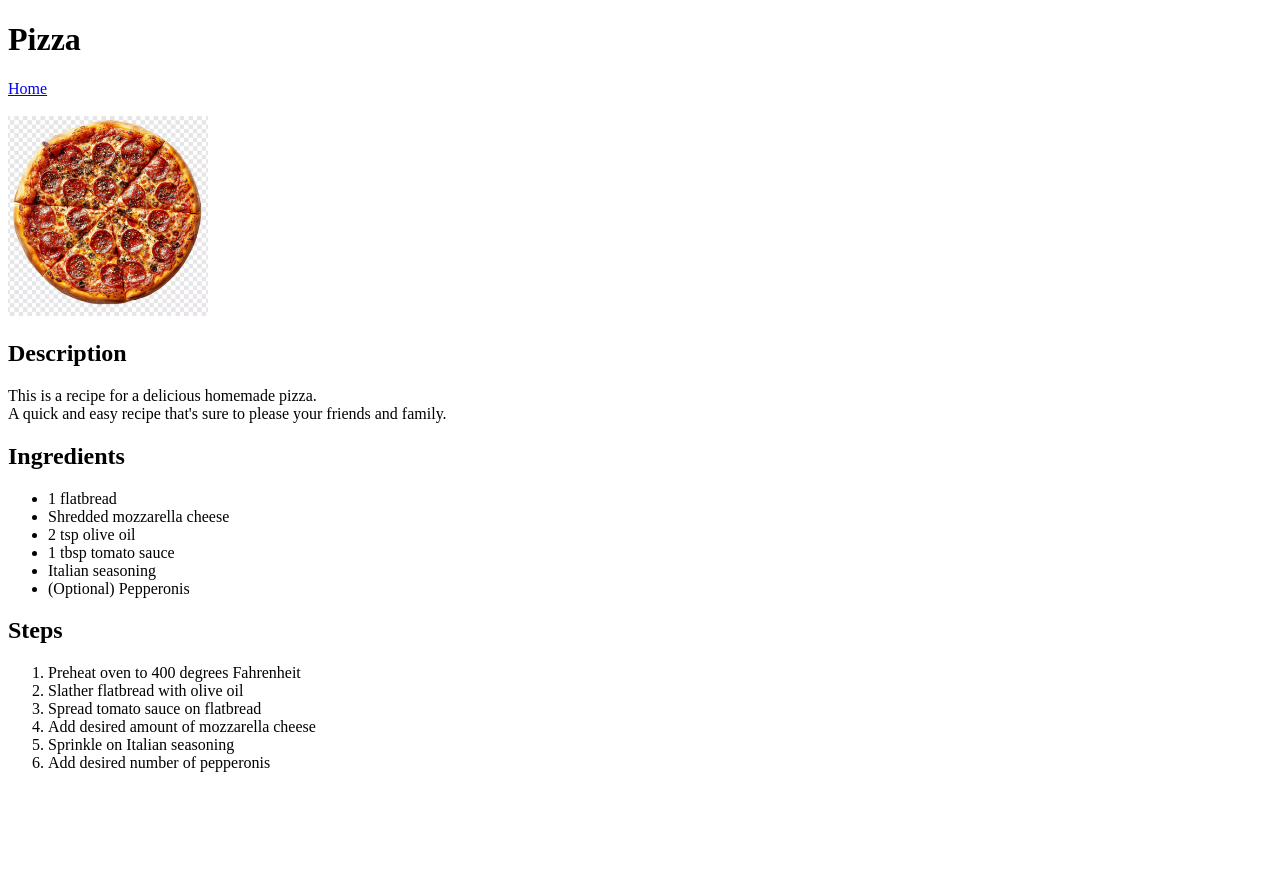
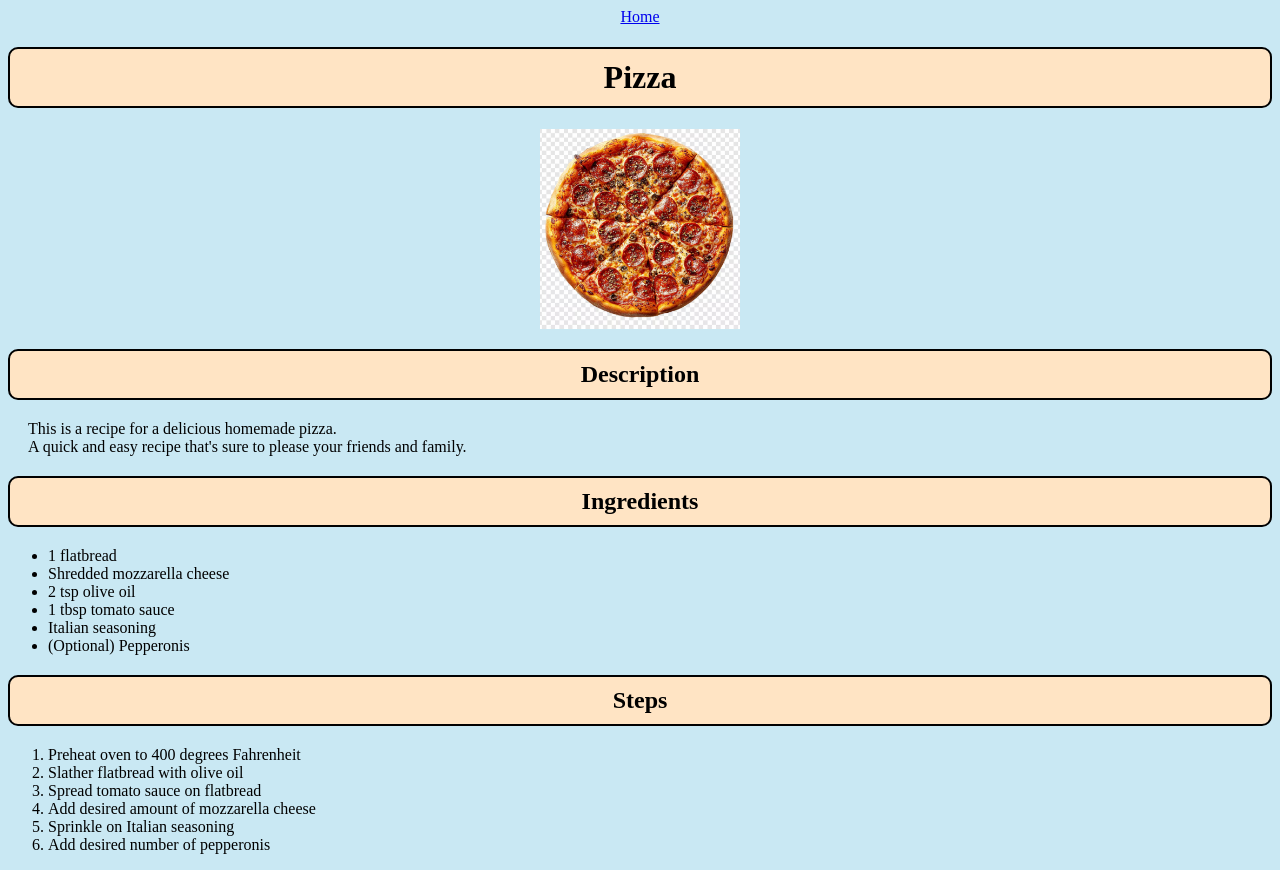
Before and after one commit to connorsloan/odin-recipes, a plain HTML site: page recipes/pizza.html in a window 1280 px wide. Before the commit the page ends 800 px from the top, so only its background shows below. Drawn offline with Linux system fonts and the light colour scheme.

Commit message:
Add initial styling

```diff
--- a/recipes/pizza.html
+++ b/recipes/pizza.html
@@ -2,13 +2,15 @@
 <html lang="en-US">
 <head>
     <meta charset="UTF-8">
+    <link rel="stylesheet" href="../style.css">
     <title>Pizza</title>
 </head>
 <body>
+    <a href="../index.html" class="home-link">Home</a>
     <h1>Pizza</h1>
-    <a href="../index.html">Home</a>
     <br><br>
-    <img src="../img/pizza.jpg" alt="A pepperoni pizza" width="200" height="200">
+    <img src="../img/pizza.jpg" alt="A pepperoni pizza" width="200" height="200"
+        class="food-img">
     <h2>Description</h2>
     <p>This is a recipe for a delicious homemade pizza. <br>A quick and easy
         recipe that's sure to please your friends and family.</p>
--- /dev/null
+++ b/style.css
@@ -0,0 +1,47 @@
+*,
+*::before,
+*::after {
+    font-family: 'Times New Roman', Times, serif;
+}
+
+html {
+    background-color: rgb(201, 232, 243);
+}
+
+p {
+    margin-left: 20px;
+}
+
+h1,
+h2 {
+    padding: 10px;
+    text-align: center;
+    border: 2px solid black;
+    border-radius: 10px;
+    background-color: bisque;
+}
+
+h1 {
+    margin-bottom: 0px;
+}
+
+.recipe-list {
+    list-style-type: none;
+    padding: 20px;
+    text-align: center;
+}
+
+.recipe-list .recipe-link {
+    margin: 10px;
+    font-size: 1.5rem;
+}
+
+.home-link {
+    display: block;
+    text-align: center;
+}
+
+.food-img {
+    display: block;
+    margin: -15px auto 10px auto;
+}
```
Also changed, not shown: index.html (+5 -4 lines), recipes/bread.html (+4 -2 lines), recipes/toast.html (+4 -2 lines).
